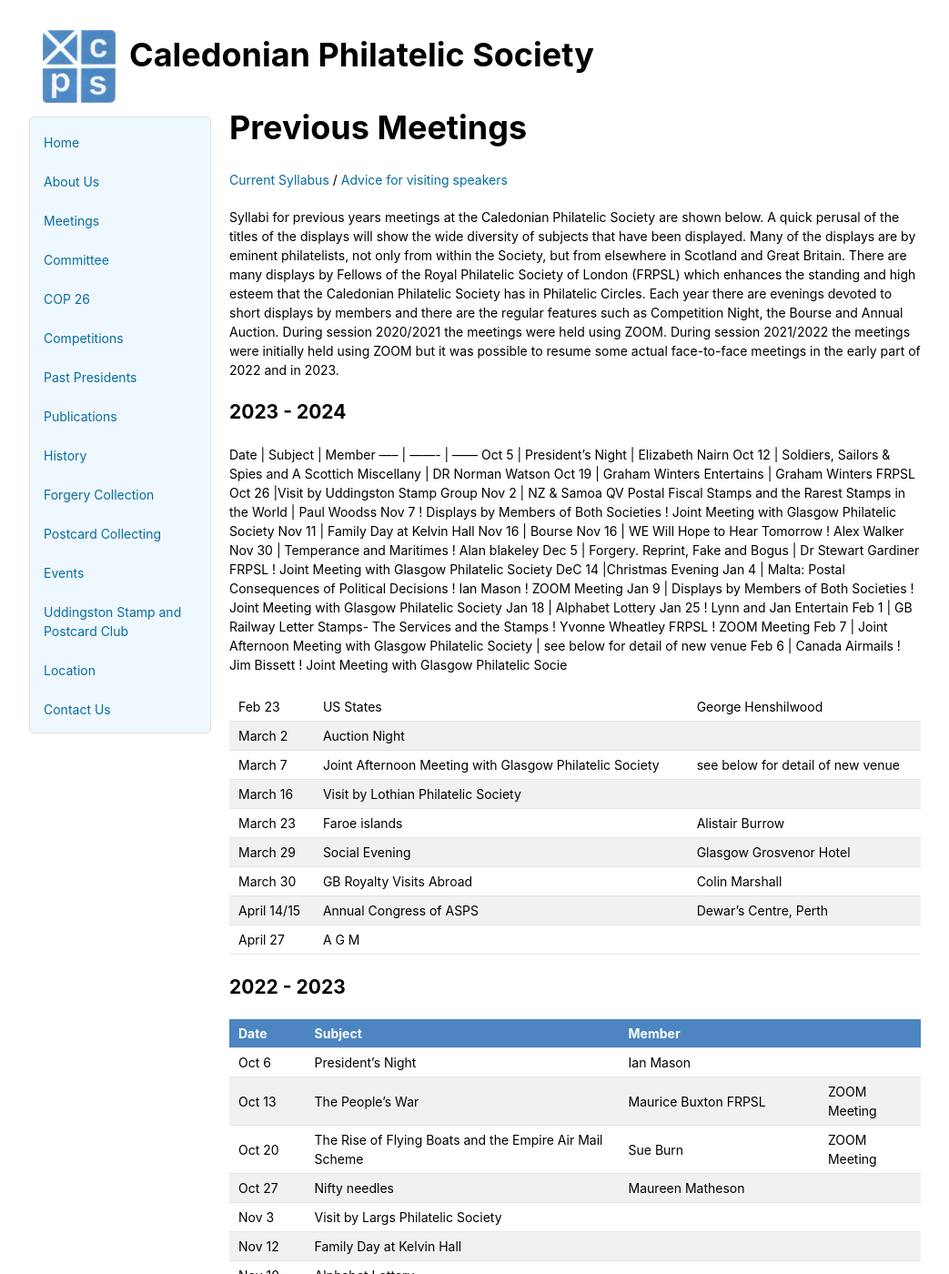
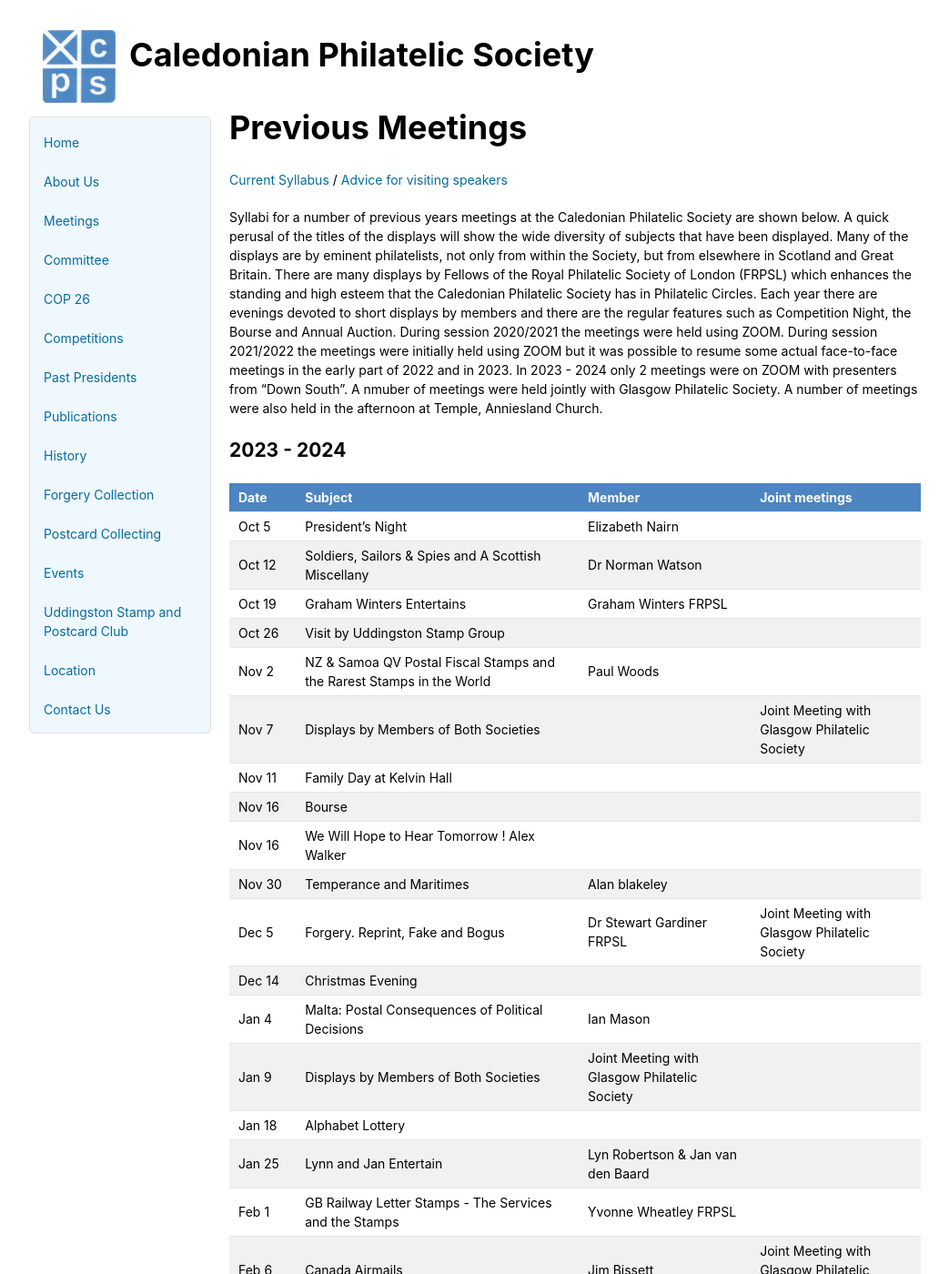
Before and after one commit to astalker/caledonian-stamps, a Jekyll site: the page built from previous-meetings.md, in a window 1280 px wide and 1400 px high. Shown: the whole window at 91% size, without its empty margins (118-1161 px from the left). Built offline with Jekyll 4.4.1, drawn with Linux system fonts in a browser that asks for light colours; our own code applies the rules of GitHub Pages for plain Markdown files; some of the changed text lies outside the part shown.

Commit message:
Update previous-meetings.md
20-23 2024 meetings added and enhanced introduction.

```diff
--- a/previous-meetings.md
+++ b/previous-meetings.md
@@ -2,41 +2,39 @@
 
 [Current Syllabus](./meetings) / [Advice for visiting speakers](./advice-for-visiting-speakers)
 
-Syllabi for previous years meetings at the Caledonian Philatelic Society are shown below. A quick perusal of the titles of the displays will show the wide diversity of subjects that have been displayed. Many of the displays are by eminent philatelists, not only from within the Society, but from elsewhere in Scotland and Great Britain. There are many displays by Fellows of the Royal Philatelic Society of London (FRPSL) which enhances the standing and high esteem that the Caledonian Philatelic Society has in Philatelic Circles. Each year there are evenings devoted to short displays by members and there are the regular features such as Competition Night, the Bourse and Annual Auction. During session 2020/2021 the meetings were held using ZOOM. During session 2021/2022 the meetings were initially held using ZOOM but it was possible to resume some actual face-to-face meetings in the early part of 2022 and in 2023.
+Syllabi for a number of previous years meetings at the Caledonian Philatelic Society are shown below. A quick perusal of the titles of the displays will show the wide diversity of subjects that have been displayed. Many of the displays are by eminent philatelists, not only from within the Society, but from elsewhere in Scotland and Great Britain. There are many displays by Fellows of the Royal Philatelic Society of London (FRPSL) which enhances the standing and high esteem that the Caledonian Philatelic Society has in Philatelic Circles. Each year there are evenings devoted to short displays by members and there are the regular features such as Competition Night, the Bourse and Annual Auction. During session 2020/2021 the meetings were held using ZOOM. During session 2021/2022 the meetings were initially held using ZOOM but it was possible to resume some actual face-to-face meetings in the early part of 2022 and in 2023. In  2023 - 2024 only 2 meetings were on ZOOM with presenters from "Down South". A nmuber of meetings were held jointly with Glasgow Philatelic Society. A number of meetings were also held in the afternoon at Temple, Anniesland Church.
 
 ## 2023 - 2024
 
-Date  | Subject | Member
------ | ------- | ------
+Date  | Subject | Member | Joint meetings
+----- | ------- | ------ | --------------
 Oct 5  | President's Night | Elizabeth Nairn
-Oct 12 | Soldiers, Sailors & Spies and A Scottich Miscellany | DR Norman Watson
+Oct 12 | Soldiers, Sailors & Spies and A Scottish Miscellany | Dr Norman Watson
 Oct 19 | Graham Winters Entertains | Graham Winters FRPSL
 Oct 26 |Visit by Uddingston Stamp Group
-Nov 2  | NZ & Samoa QV Postal Fiscal Stamps and the Rarest Stamps in the World | Paul Woodss
-Nov 7 ! Displays by Members of Both Societies ! Joint Meeting with Glasgow Philatelic Society
+Nov 2  | NZ & Samoa QV Postal Fiscal Stamps and the Rarest Stamps in the World | Paul Woods
+Nov 7 | Displays by Members of Both Societies || Joint Meeting with Glasgow Philatelic Society
 Nov 11 | Family Day at Kelvin Hall
 Nov 16 | Bourse
-Nov 16 | WE Will Hope to Hear Tomorrow ! Alex Walker
-Nov 30 | Temperance and Maritimes ! Alan blakeley
-Dec 5 | Forgery. Reprint, Fake and Bogus | Dr Stewart Gardiner FRPSL ! Joint Meeting with Glasgow Philatelic Society
-DeC 14  |Christmas Evening
-Jan 4  | Malta: Postal Consequences of Political Decisions ! Ian Mason ! ZOOM Meeting
-Jan 9 | Displays by Members of Both Societies ! Joint Meeting with Glasgow Philatelic Society
+Nov 16 | We Will Hope to Hear Tomorrow ! Alex Walker
+Nov 30 | Temperance and Maritimes | Alan blakeley
+Dec 5 | Forgery. Reprint, Fake and Bogus | Dr Stewart Gardiner FRPSL | Joint Meeting with Glasgow Philatelic Society
+Dec 14  |Christmas Evening
+Jan 4  | Malta: Postal Consequences of Political Decisions | Ian Mason
+Jan 9 | Displays by Members of Both Societies | Joint Meeting with Glasgow Philatelic Society
 Jan 18 | Alphabet Lottery
-Jan 25 ! Lynn and Jan Entertain
-Feb 1  | GB Railway Letter Stamps- The Services and the Stamps ! Yvonne Wheatley FRPSL ! ZOOM Meeting
-Feb 7  | Joint Afternoon Meeting with Glasgow Philatelic Society | see below for detail of new venue
-Feb 6 | Canada Airmails ! Jim Bissett ! Joint Meeting with Glasgow Philatelic Socie
-
-Feb 23 | US States | George Henshilwood
-March 2  | Auction Night
-March 7  | Joint Afternoon Meeting with Glasgow Philatelic Society | see below for detail of new venue
-March 16 | Visit by Lothian Philatelic Society
-March 23 | Faroe islands | Alistair Burrow
-March 29 | Social Evening | Glasgow Grosvenor Hotel
-March 30 | GB Royalty Visits Abroad | Colin Marshall
-April 14/15 | Annual Congress of ASPS | Dewar's Centre, Perth
-April 27 | A G M
+Jan 25 | Lynn and Jan Entertain | Lyn Robertson & Jan van den Baard
+Feb 1  | GB Railway Letter Stamps - The Services and the Stamps | Yvonne Wheatley FRPSL
+Feb 6 | Canada Airmails | Jim Bissett | Joint Meeting with Glasgow Philatelic Society
+Feb 15| Joint Display | Gordon Gunnee & George McClitock
+Feb 22 | Joint Display | Jean Osborne & Paula Cleary
+Feb 29 | Auction Night
+March 5  | Postal History of Czechoslovakia | Kenny Morrison | Joint Meeting with Glasgow Philatelic Society
+March 14 | Heligoland/Helgoland | Norman Hudson
+March 21 | Far Flung Islands - Falkland islands  and Japan | David Cumming
+March 28 | A History of the USA | Alistair Burrow
+April 12/13 | Annual Congress of ASPS | Dewar's Centre, Perth
+April 18 | A G M
 
 ## 2022 - 2023
 
```
